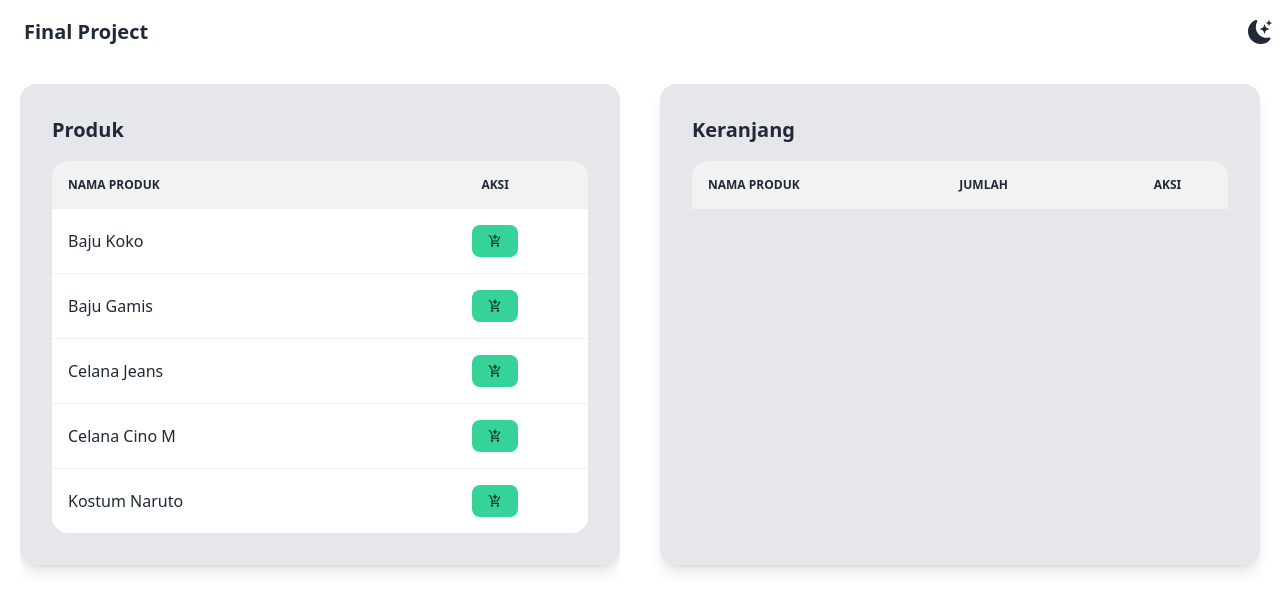
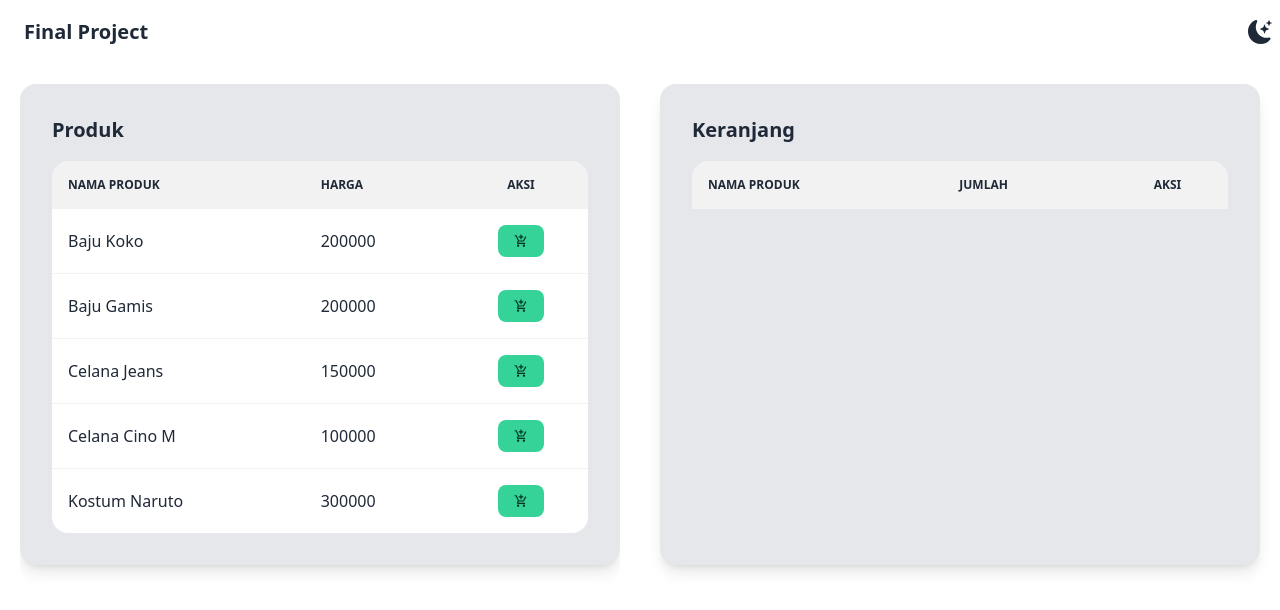
Before and after one commit to ahmdaka06/simple-cart-with-reactjs, a React (Vite) app: page / in a window 1280 px wide. Shown: the top 610 px of the page. Built offline with nearby package versions, Linux system fonts and the light colour scheme.

Commit message:
Refactor CSS classes in App and Navbar components

```diff
--- a/src/App.jsx
+++ b/src/App.jsx
@@ -55,7 +55,7 @@ function App() {
   }
 
   return (
-    <div className="h-max lg:h-screen md:h-screen sm:h-screen w-full dark:text-white">
+    <div className="h-max lg:h-screen md:h-screen sm:h-full w-full dark:text-white">
       <Navbar />
       <div className='container mx-auto mt-5 px-5'>
         <div className="grid sm:grid-cols-1 md:grid-cols-1 lg:grid-cols-2 grid-cols-1 gap-10">
--- a/src/component/Navbar.jsx
+++ b/src/component/Navbar.jsx
@@ -15,10 +15,6 @@ class Navbar extends React.Component {
   }
 
   setDarkMode = () => {
-    // this.setState({
-    //   darkMode: !this.state.darkMode
-    // });
-    console.log(localStorage.getItem('theme'));
     if (localStorage.getItem('theme') === 'dark') {
       document.querySelector('body').classList.remove('dark');
       this.state.darkMode = false;
--- a/src/component/Product.jsx
+++ b/src/component/Product.jsx
@@ -15,16 +15,17 @@ const Product  = ({addToCart}) => {
         setProducts(response);
     }
     return (
-        <div class="overflow-x-auto relative">
+        <div className="overflow-x-auto relative">
           <div className="card-custom">
             <div className="card-body">
               <h2 className="card-title">Produk</h2>
               <hr />
-              <div class="overflow-x-auto relative">
+              <div className="overflow-x-auto relative">
               <table className="table w-full  dark:text-slate-900">
                   <thead>
                     <tr>
                       <th>Nama Produk</th>
+                      <th>Harga</th>
                       <th className='text-center'>Aksi</th>
                     </tr>
                   </thead>
@@ -33,6 +34,7 @@ const Product  = ({addToCart}) => {
                     products.map((product) => (
                     <tr key={product.id}>
                       <td>{ product.name }</td>
+                      <td>{ product.price }</td>
                       <td className='text-center'>
                         <button className="btn btn-sm btn-success" onClick={() => addToCart(product)}><md.MdAddShoppingCart /></button>
                       </td>
```
Also changed, not shown: 1 other file (tests, documents, lock files or other folders).
